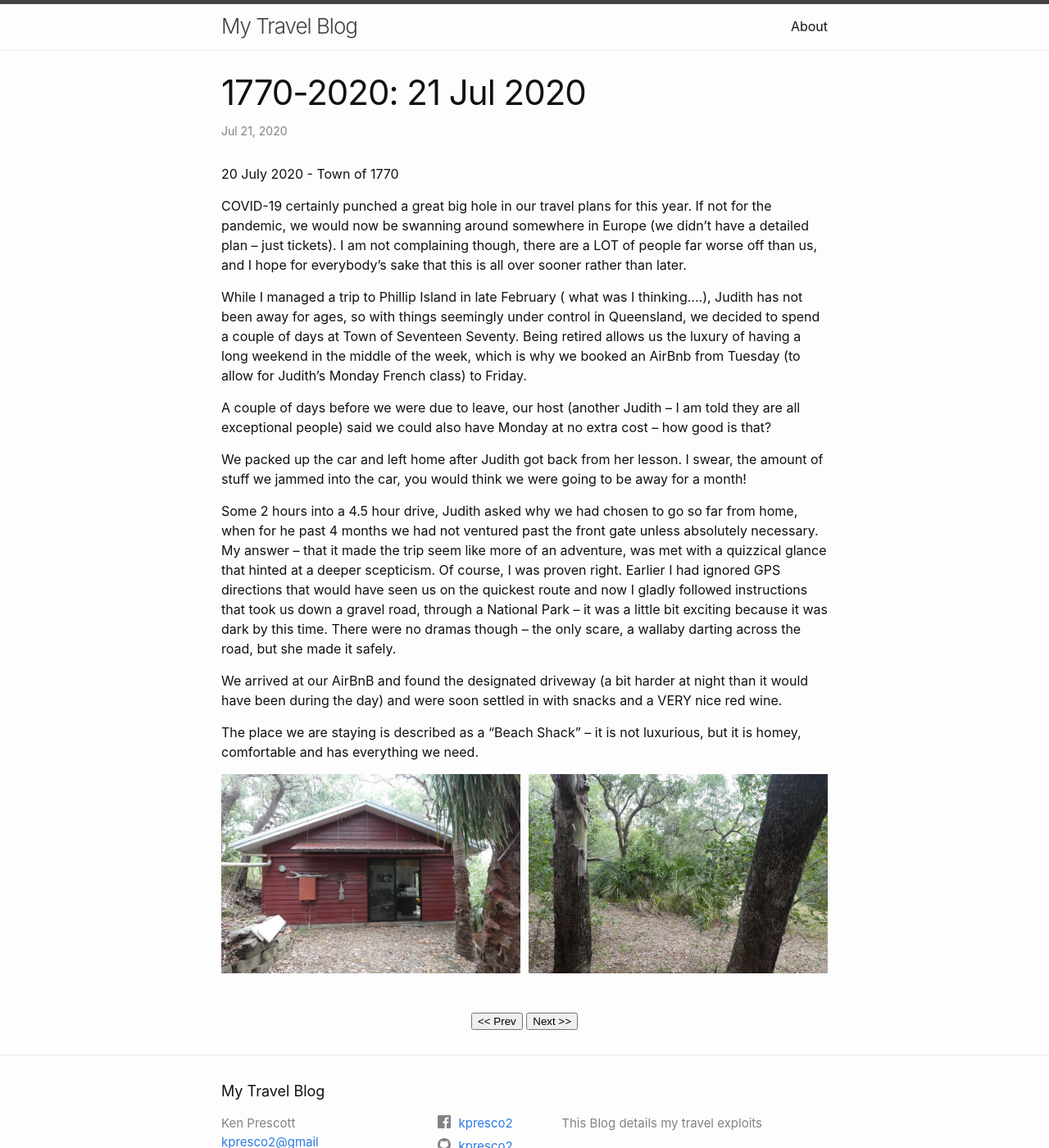
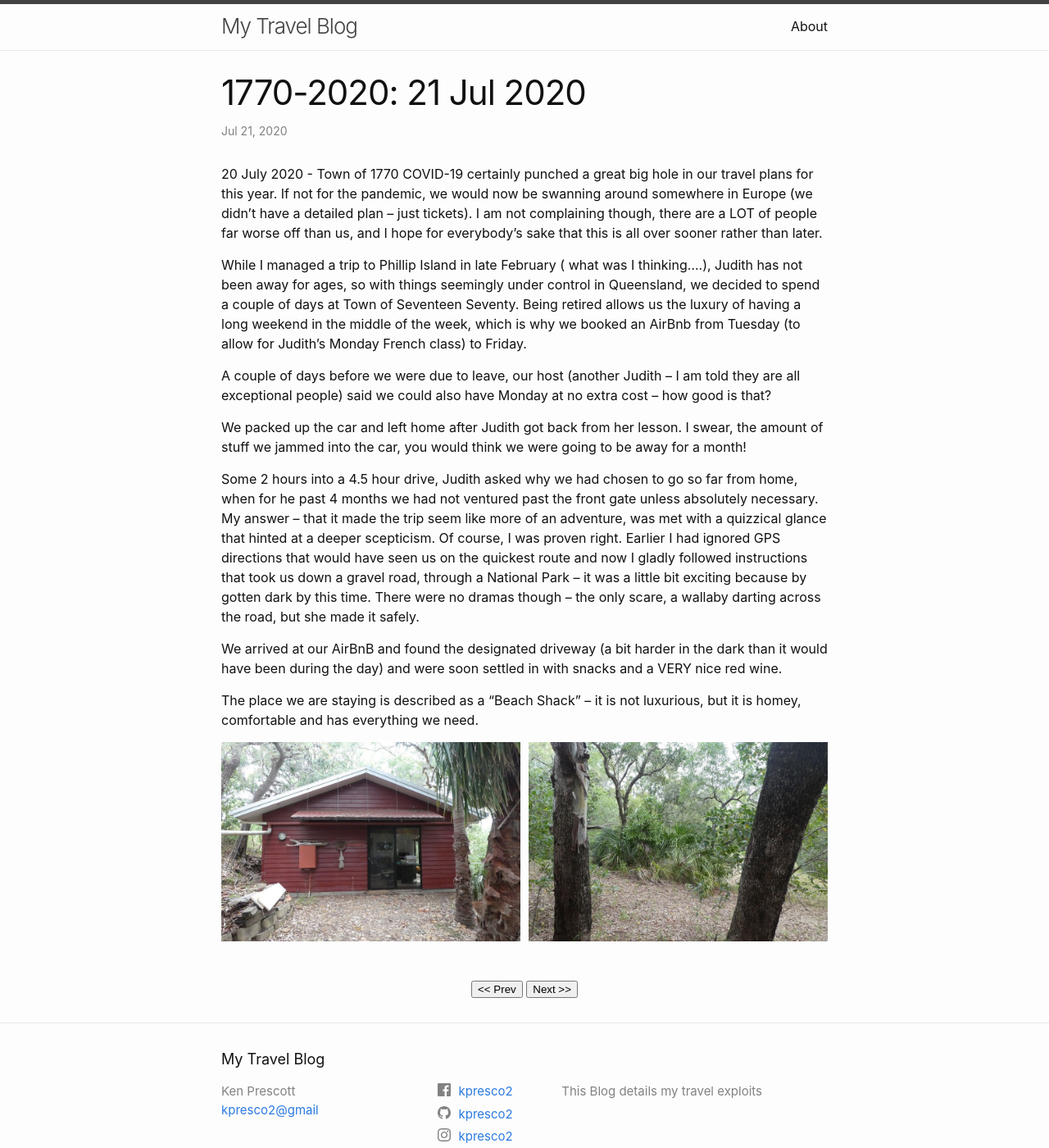
Before and after one commit to kpresco2/Travel-Blog, a Jekyll site: the page built from 1770-2020/_posts/2020-07-21-1770-2020-5.md, in a window 1280 px wide and 1400 px high. Shown: the whole window at 82% size. Built offline with Jekyll 4.4.1, drawn with Linux system fonts in a browser that asks for light colours.

Commit message:
renamed:    1770-2020/_posts/2020-07-21-1770-2020.md -> 1770-2020/_posts/2020-07-21-1770-2020-5.md 	renamed:    1770-2020/_posts/2020-07-22-1770-2020.md -> 1770-2020/_posts/2020-07-22-1770-2020-4.md 	new file:   1770-2020/_posts/2020-07-23-1770-2020-2.md 	renamed:    1770-2020/_posts/2020-07-23-1770-2020.md -> 1770-2020/_posts/2020-07-23-1770-2020-3.md 	renamed:    1770-2020/_posts/2020-07-24-1770-2020.md -> 1770-2020/_posts/2020-07-24-1770-2020-1.md

```diff
--- a/1770-2020/_posts/2020-07-21-1770-2020.md
+++ b/1770-2020/_posts/2020-07-21-1770-2020-5.md
@@ -4,7 +4,6 @@ title: "1770-2020: 21 Jul 2020"
 trip: "1770-2020"
 ---
 20 July 2020 - Town of 1770
-
 COVID-19 certainly punched a great big hole in our travel plans for this year.  If not for the pandemic, we would now be swanning around somewhere in Europe (we didn’t have a detailed plan – just tickets).  I am not complaining though, there are a LOT of people far worse off than us, and I hope for everybody’s sake that this is all over sooner rather than later.
 
 While I managed a trip to Phillip Island in late February ( what was I thinking....), Judith has not been away for ages, so with things seemingly under control in Queensland, we decided to spend a couple of days at Town of Seventeen Seventy.  Being retired allows us the luxury of having a long weekend in the middle of the week, which is why we booked an AirBnb from Tuesday (to allow for Judith’s Monday French class) to Friday.
@@ -13,9 +12,9 @@ A couple of days before we were due to leave, our host (another Judith – I am
 
 We packed up the car and left home after Judith got back from her lesson.  I swear, the amount of stuff we jammed into the car, you would think we were going to be away for a month!
 
-Some 2 hours into a 4.5 hour drive, Judith asked why we had chosen to go so far from home, when for he past 4 months we had not ventured past the front gate unless absolutely necessary.  My answer – that it made the trip seem like more of an adventure, was met with a quizzical glance that hinted at a deeper scepticism.  Of course, I was proven right.  Earlier I had ignored GPS directions that would have seen us on the quickest route and now I gladly followed instructions that took us down a gravel road, through a National Park – it was a little bit exciting because it was dark by this time.  There were no dramas though – the only scare, a wallaby darting across the road, but she made it safely.
+Some 2 hours into a 4.5 hour drive, Judith asked why we had chosen to go so far from home, when for he past 4 months we had not ventured past the front gate unless absolutely necessary.  My answer – that it made the trip seem like more of an adventure, was met with a quizzical glance that hinted at a deeper scepticism.  Of course, I was proven right.  Earlier I had ignored GPS directions that would have seen us on the quickest route and now I gladly followed instructions that took us down a gravel road, through a National Park – it was a little bit exciting because by gotten dark by this time.  There were no dramas though – the only scare, a wallaby darting across the road, but she made it safely.
 
-We arrived at our AirBnB and found the designated driveway (a bit harder at night than it would have been during the day) and were soon settled in with snacks and a VERY nice red wine.
+We arrived at our AirBnB and found the designated driveway (a bit harder in the dark than it would have been during the day) and were soon settled in with snacks and a VERY nice red wine.
 
 The place we are staying is described as a “Beach Shack” – it is not luxurious, but it is homey, comfortable and has everything we need.
 
```
Also changed, not shown: 1770-2020/_posts/2020-07-22-1770-2020-4.md (renamed from 1770-2020/_posts/2020-07-22-1770-2020.md, +2 -3 lines), 1770-2020/_posts/2020-07-23-1770-2020-2.md (added, +37 -0 lines), 1770-2020/_posts/2020-07-23-1770-2020-3.md (renamed from 1770-2020/_posts/2020-07-23-1770-2020.md, +0 -1 lines), 1770-2020/_posts/2020-07-24-1770-2020-1.md (renamed from 1770-2020/_posts/2020-07-24-1770-2020.md).
